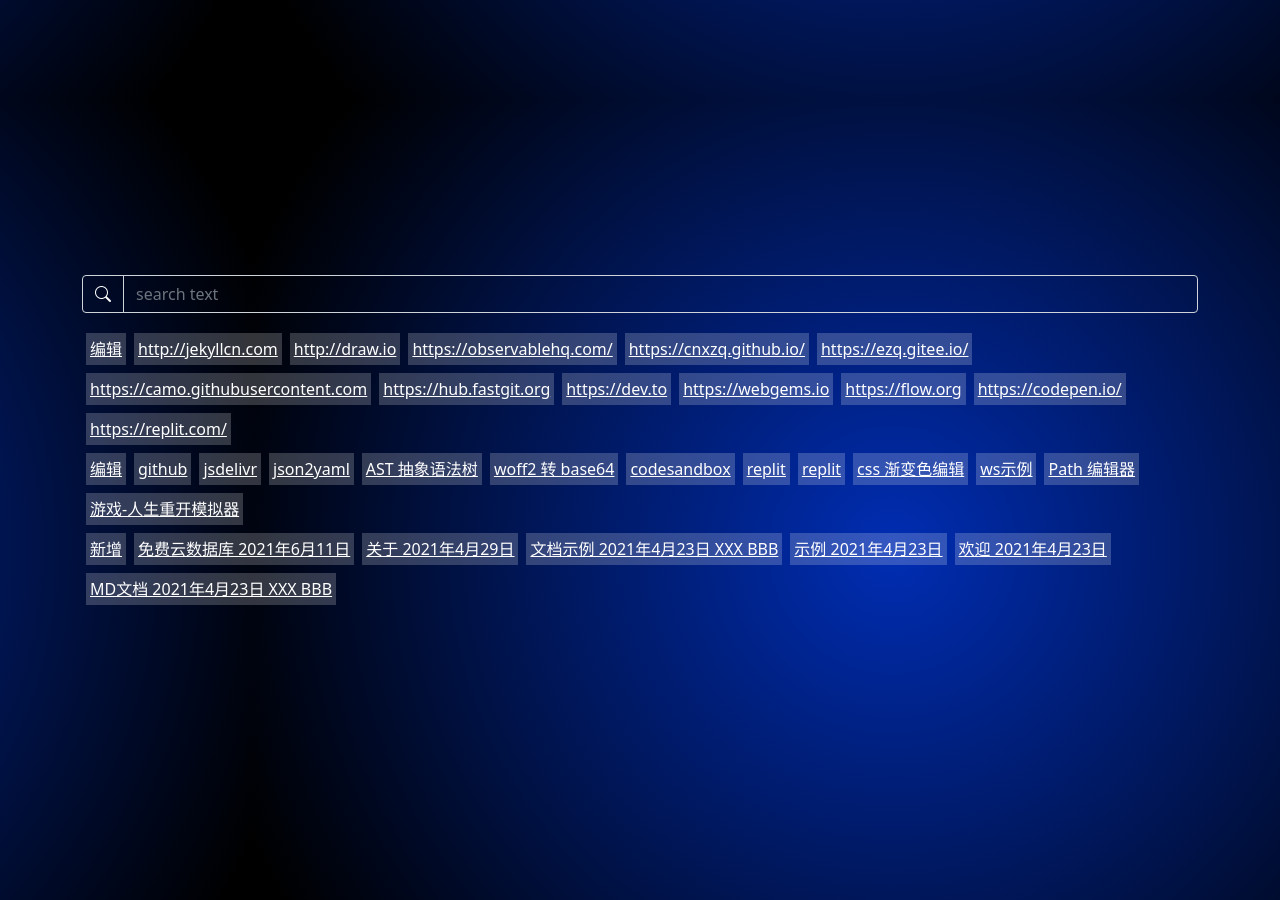
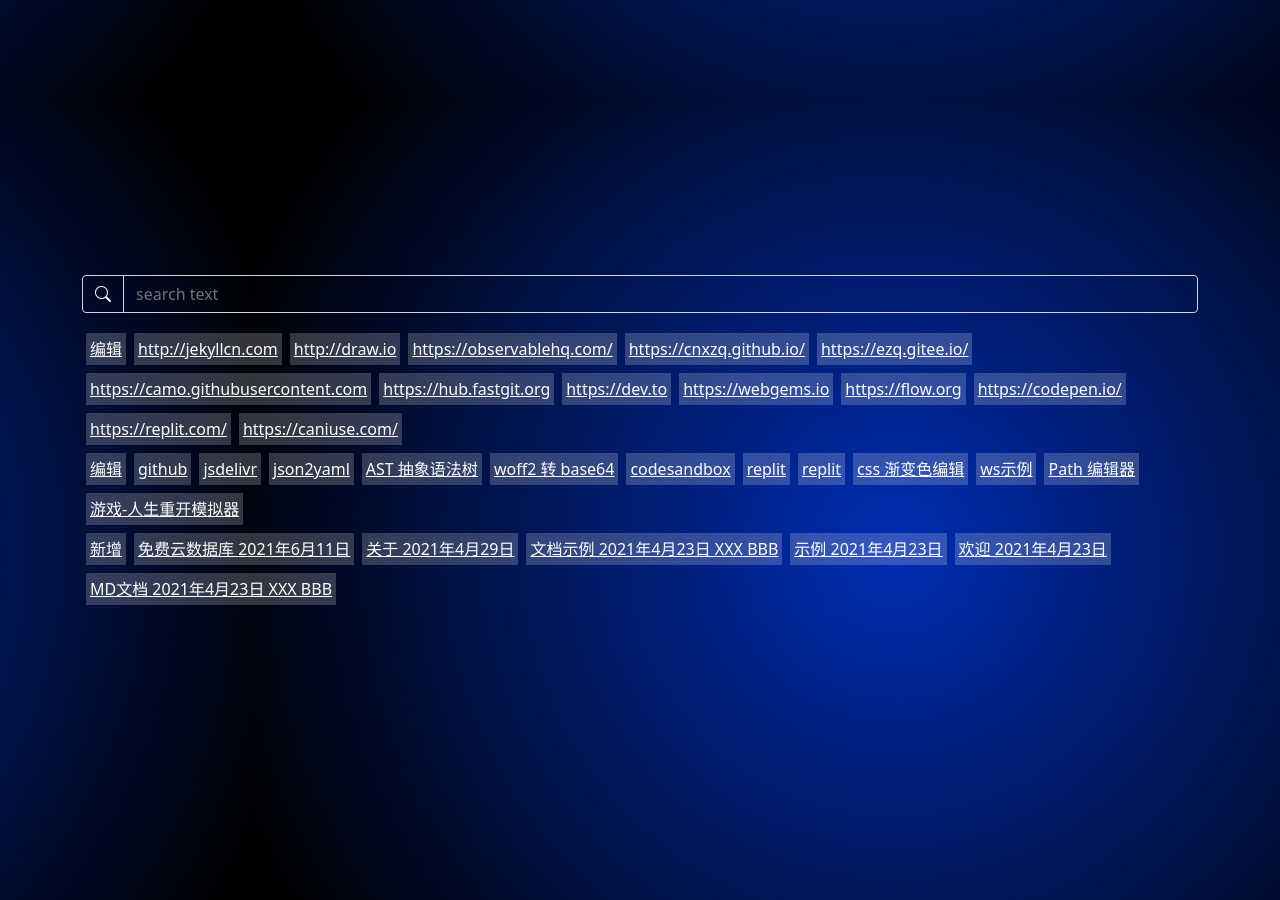
Before and after one commit to oft/oft.github.io, a Jekyll site: the page built from index.html, in a window 1280 px wide. Built offline with Jekyll 4.4.1, drawn with Linux system fonts in a browser that asks for light colours; nearby versions of some CDN libraries; part of the change alters nothing that is shown.

Commit message:
Update link.yml

```diff
--- a/_data/link.yml
+++ b/_data/link.yml
@@ -11,3 +11,4 @@
 - https://flow.org
 - https://codepen.io/
 - https://replit.com/
+- https://caniuse.com/
```
